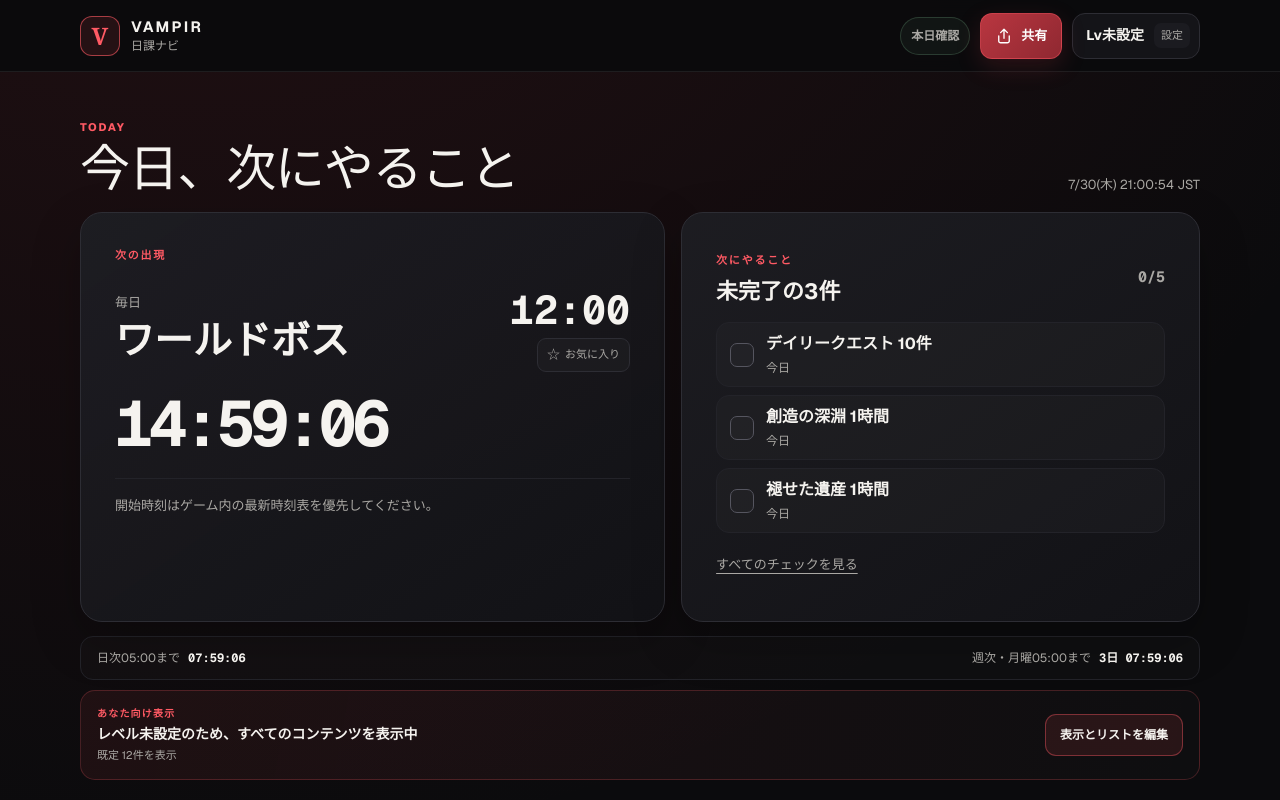
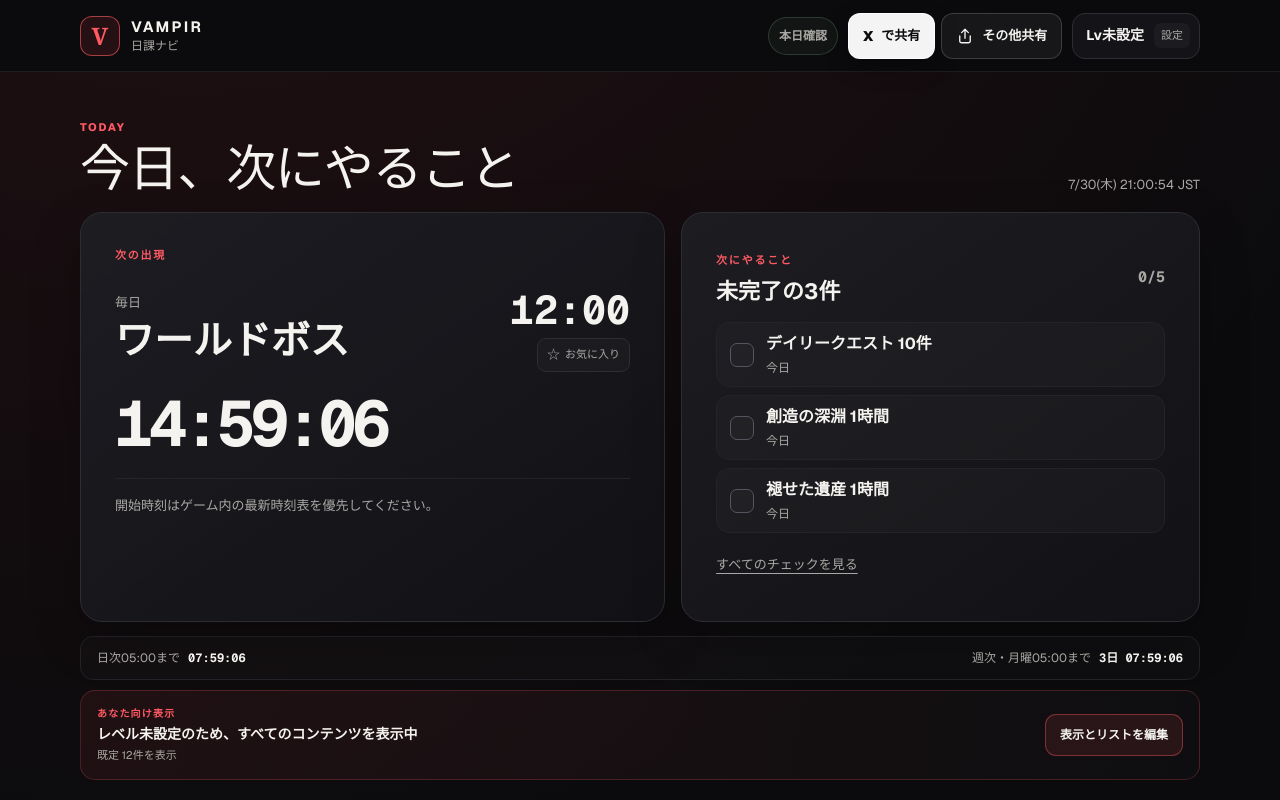
Before and after one commit to Ranats/vampir-support-hub, a Next.js app: page / in a window 1280 px wide. Shown: the top 800 px of the page. Built offline with nearby package versions, Linux system fonts and the light colour scheme.

Commit message:
Split X and general share actions

```diff
--- a/app/ShareMenu.tsx
+++ b/app/ShareMenu.tsx
@@ -85,12 +85,24 @@ export default function ShareMenu() {
   }
 
   return (
+    <div className="header-share-actions">
+      <a
+        className="x-share-trigger"
+        href={X_SHARE_URL}
+        target="_blank"
+        rel="noopener noreferrer"
+        aria-label="XでVAMPIR 日課ナビを共有する（外部サイト）"
+      >
+        <span className="x-share-mark" aria-hidden="true">X</span>
+        <span className="x-share-label">で共有</span>
+      </a>
+
       <div className="share-control" ref={rootRef}>
         <button
           ref={triggerRef}
           className="share-trigger"
           type="button"
-        aria-label="共有メニューを開く"
+          aria-label="その他の共有メニューを開く"
           aria-expanded={open}
           aria-controls={menuId}
           onClick={() => {
@@ -99,25 +111,14 @@ export default function ShareMenu() {
           }}
         >
           <ShareIcon />
-        <span>共有</span>
+          <span>その他共有</span>
         </button>
 
         <div className="share-menu" id={menuId} hidden={!open}>
           <div className="share-menu-heading">
-          <strong>このツールを共有</strong>
-          <small>使っている仲間へすぐ送れます</small>
+            <strong>その他の共有</strong>
+            <small>アプリで送るか、URLをコピーできます</small>
           </div>
-        <a
-          className="share-menu-item"
-          href={X_SHARE_URL}
-          target="_blank"
-          rel="noopener noreferrer"
-          onClick={() => setOpen(false)}
-        >
-          <span className="share-menu-icon share-menu-icon-x" aria-hidden="true">X</span>
-          <span><strong>Xで共有</strong><small>紹介文とURLを入力済みで開く</small></span>
-          <span className="share-menu-arrow" aria-hidden="true">↗</span>
-        </a>
           <button
             className="share-menu-item"
             type="button"
@@ -143,5 +144,6 @@ export default function ShareMenu() {
           ) : null}
         </div>
       </div>
+    </div>
   );
 }
--- a/app/globals.css
+++ b/app/globals.css
@@ -129,31 +129,63 @@ summary:focus-visible {
   gap: 10px;
 }
 
+.header-share-actions {
+  display: flex;
+  align-items: center;
+  gap: 6px;
+}
+
 .share-control {
   position: relative;
 }
 
+.x-share-trigger,
 .share-trigger {
   display: inline-flex;
   min-height: 46px;
   align-items: center;
+  justify-content: center;
   gap: 8px;
   padding: 0 14px;
-  border: 1px solid rgba(255, 90, 100, 0.42);
   border-radius: 12px;
-  color: #fff;
-  background: linear-gradient(135deg, #b93640, #8f2831);
-  box-shadow: 0 8px 24px rgba(185, 54, 64, 0.2);
   cursor: pointer;
   font-size: 13px;
   font-weight: 800;
+  text-decoration: none;
   transition: border-color 160ms ease, box-shadow 160ms ease, transform 160ms ease;
+}
+
+.x-share-trigger {
+  border: 1px solid rgba(255, 255, 255, 0.88);
+  color: #0b0b0d;
+  background: #f4f4f5;
+  box-shadow: 0 8px 24px rgba(0, 0, 0, 0.22);
+}
+
+.x-share-trigger:hover {
+  border-color: #fff;
+  background: #fff;
+  box-shadow: 0 10px 30px rgba(0, 0, 0, 0.34);
+  transform: translateY(-1px);
+}
+
+.x-share-mark {
+  font-size: 14px;
+  font-weight: 900;
+  line-height: 1;
+}
+
+.share-trigger {
+  border: 1px solid rgba(255, 255, 255, 0.16);
+  color: var(--text);
+  background: rgba(255, 255, 255, 0.055);
 }
 
 .share-trigger:hover,
 .share-trigger[aria-expanded="true"] {
-  border-color: rgba(255, 142, 149, 0.78);
-  box-shadow: 0 10px 30px rgba(185, 54, 64, 0.34);
+  border-color: rgba(255, 90, 100, 0.58);
+  background: var(--accent-soft);
+  box-shadow: 0 10px 30px rgba(185, 54, 64, 0.18);
   transform: translateY(-1px);
 }
 
@@ -238,13 +270,6 @@ summary:focus-visible {
   background: var(--accent-soft);
 }
 
-.share-menu-icon-x {
-  color: #fff;
-  background: rgba(255, 255, 255, 0.08);
-  font-size: 14px;
-  font-weight: 850;
-}
-
 .share-menu-item > span:nth-child(2) {
   display: flex;
   min-width: 0;
@@ -1719,13 +1744,18 @@ summary:focus-visible {
     display: none;
   }
 
+  .header-share-actions {
+    gap: 4px;
+  }
+
+  .x-share-trigger,
   .share-trigger {
     min-width: 44px;
     min-height: 44px;
-    justify-content: center;
     padding: 0 11px;
   }
 
+  .x-share-label,
   .share-trigger > span {
     display: none;
   }
```
Also changed, not shown: 1 other file (tests, documents, lock files or other folders). Lines whose indentation alone changed are shown as unchanged.
